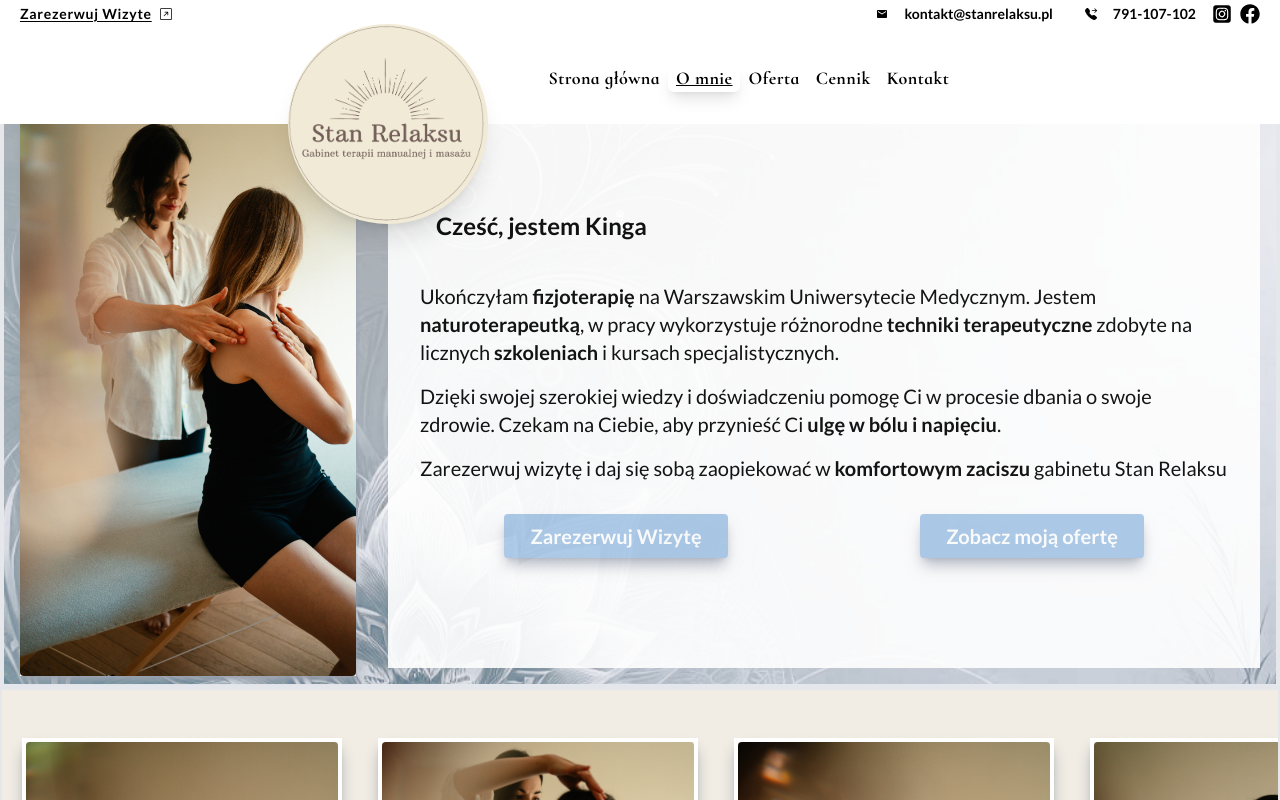
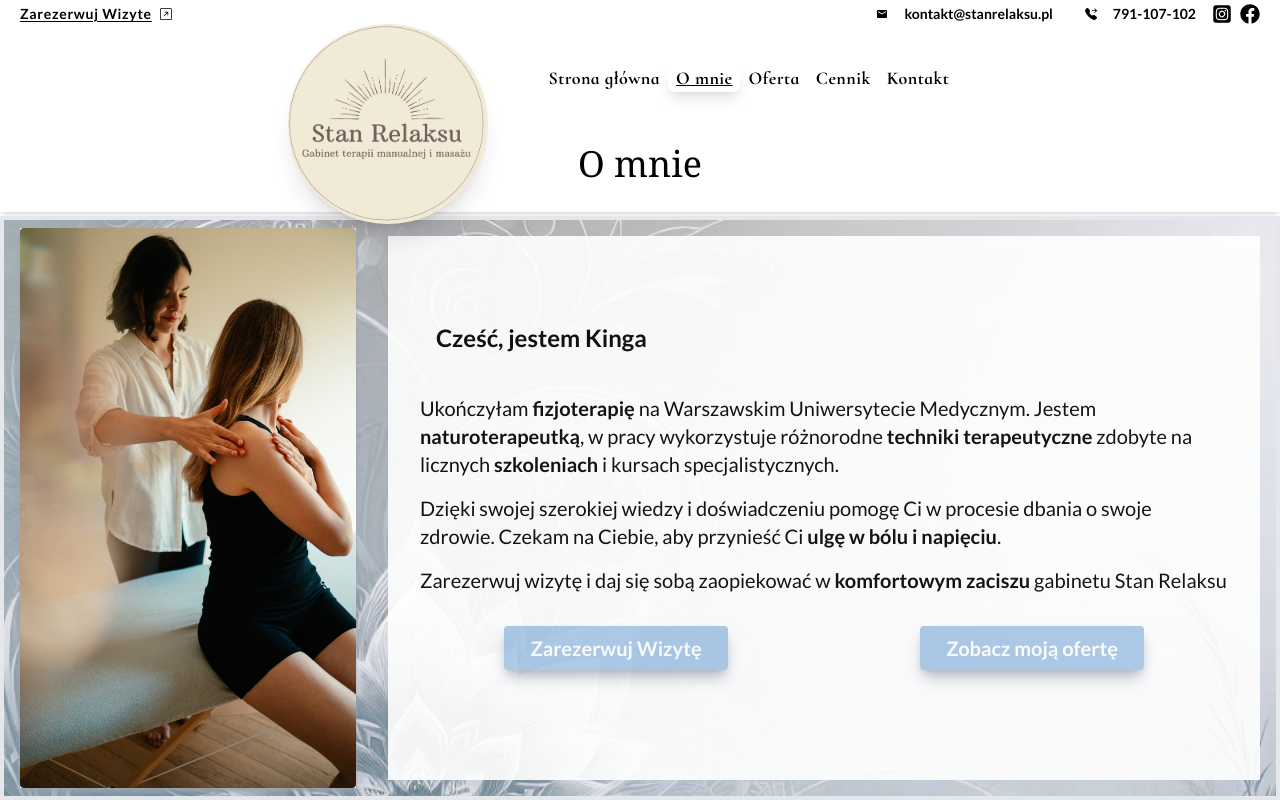
Before and after one commit to PiotrRegulski/stan-relaksu, a Next.js app: page /about in a window 1280 px wide. Shown: the top 800 px of the page. Built offline with nearby package versions, Linux system fonts and the light colour scheme.

Commit message:
added margin top

```diff
--- a/src/app/about/page.tsx
+++ b/src/app/about/page.tsx
@@ -11,12 +11,12 @@ export const metadata = {
 };
 const About = () => {
   return (
-    <>
+    <div className="mt-[7rem]">
       <PageHeader id={"about"}>O mnie</PageHeader>
 
       <AboutMeMainCard />
       <AboutMeLastCard />
-    </>
+    </div>
   );
 };
 
```
